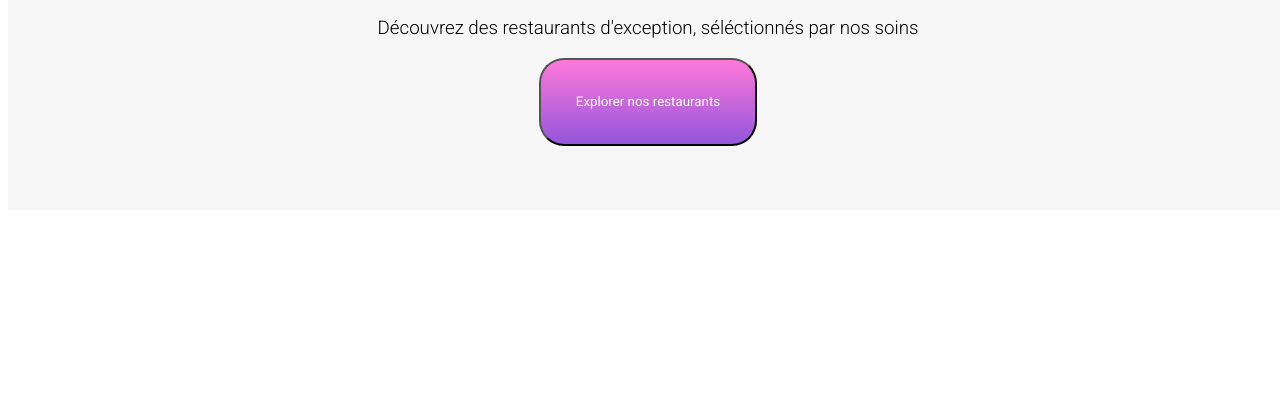
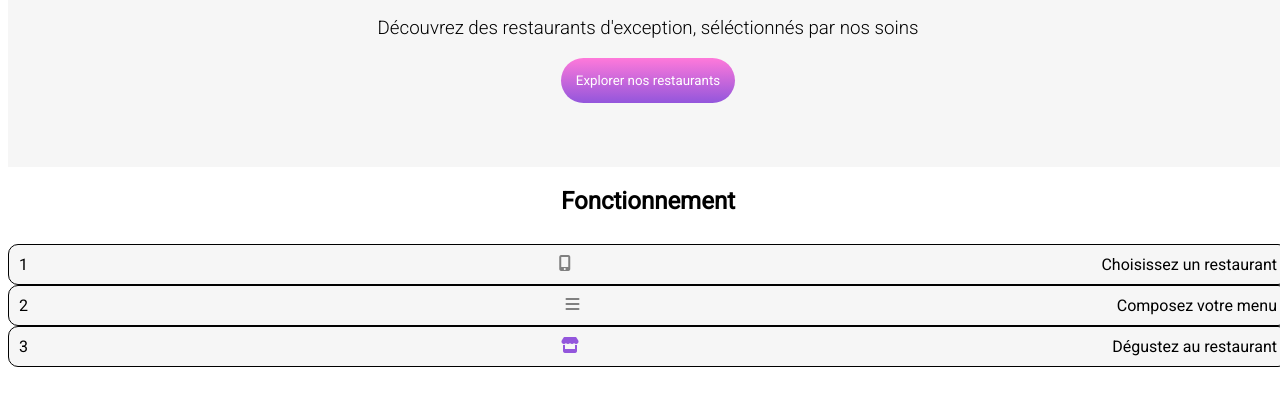
Before and after one commit to dkartes/dkartes.github.io, a plain HTML site: page index.html in a window 1280 px wide. Shown: the part 256-662 px from the top of the page. Drawn offline with Linux system fonts and the light colour scheme; a web font is replaced by a local one.

Commit message:
Ajout parti Fonctionnement

```diff
--- a/Styles/styles.scss
+++ b/Styles/styles.scss
@@ -42,8 +42,30 @@ h3{
 }
 button{
     border-radius: 25px 25px 25px 25px;
-    padding: 3%;
+    border: none;
+    padding: 15px;
     background: linear-gradient($secondary,$primary);
     font-family: Roboto, sans-serif;
     color: white;
 }
+.fonctionnement{
+    padding-top: 10px;
+    display: flex;
+    flex-direction: column;
+    justify-content: space-between;
+}
+.etapes_fonctionnement{
+    display: flex;
+    justify-content: space-between;
+    text-align: left;
+    border: solid 1px ;
+    border-radius: 10px 10px 10px 10px;
+    background-color:rgb(246,246,246);
+    padding: 10px;
+}
+.etapes_fonctionnement .fa-solid{
+    color: grey;
+}
+.etapes_fonctionnement .da{
+    color: $primary;
+}
--- a/index.html
+++ b/index.html
@@ -22,6 +22,30 @@
             </div>
     </header>
     <main>
+        <h2>Fonctionnement</h2>
+        <div class="fonctionnement">
+            <div class="etapes_fonctionnement">
+                <div class="circle">
+                    1
+                </div>
+                <i class="fa-solid fa-mobile-screen-button"></i>
+                Choisissez un restaurant
+            </div>
+            <div class="etapes_fonctionnement">
+                <div class="circle">
+                    2
+                </div>
+                <i class="fa-solid fa-bars"></i>
+                Composez votre menu
+            </div>
+            <div class="etapes_fonctionnement">
+                <div class="circle">
+                    3
+                </div>
+                <i class="da fa-solid fa-store"></i>
+                Dégustez au restaurant
+            </div>
+        </div>
 
     </main>
     <footer>
```
Also changed, not shown: Styles/styles.css, 1 other file.
